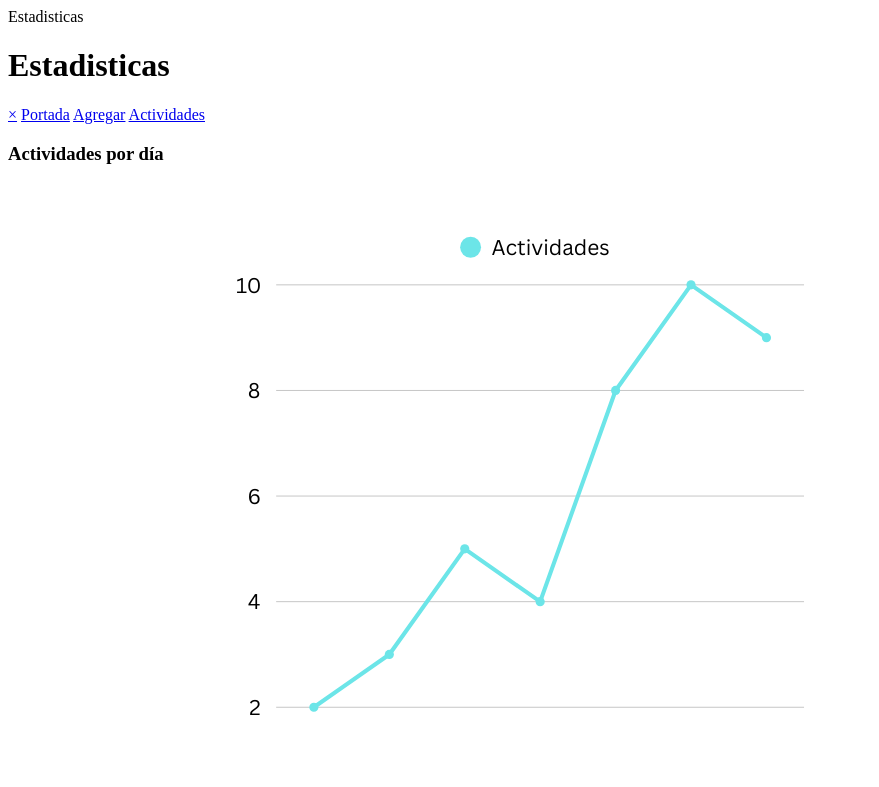
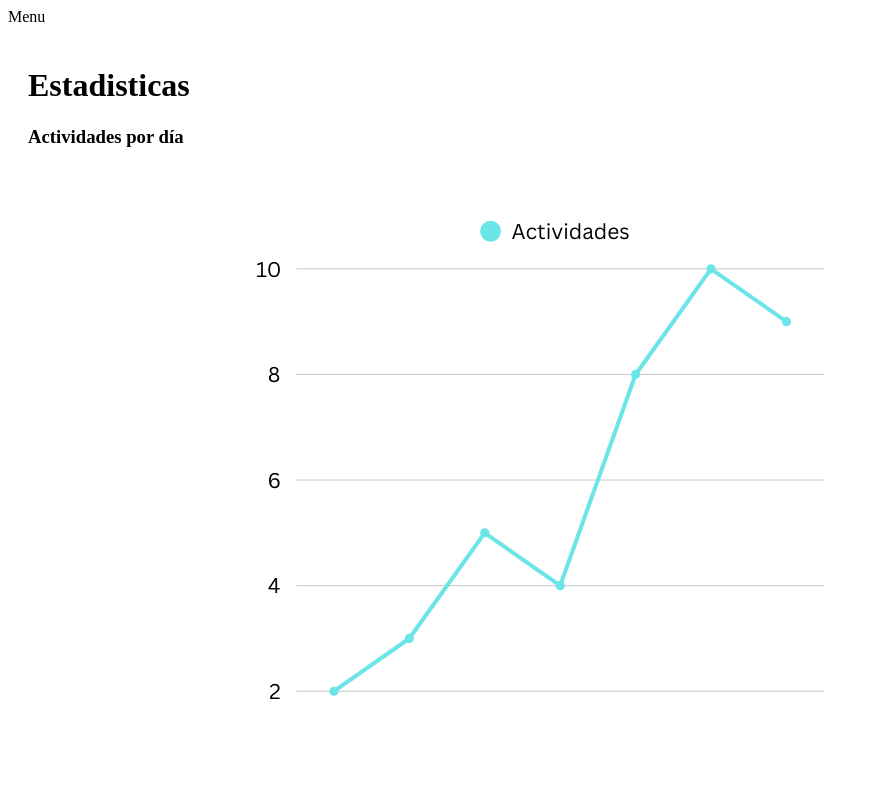
Before and after one commit to BritoEspNya/desarrollo_web_benjamin_brito, a plain HTML site: page estadisticas.html in a window 1280 px wide. Shown: the top 787 px of the page, without its empty margins (0-879 px from the left). Drawn offline with Linux system fonts and the light colour scheme.

Commit message:
Agreagado css para sidenav en todas los html

```diff
--- a/estadisticas.html
+++ b/estadisticas.html
@@ -1,17 +1,20 @@
 <!DOCTYPE html>
 <html>
 <head>
-    <tittle>Estadisticas</tittle>
+    <title>Estadisticas</title>
+    <link rel="stylesheet" type="text/css" href="styles.css">
 </head>
 <body>
-    <div>
-        <h1>Estadisticas</h1>
-    </div>
-    <div id="menu" class="menu-contenedor">
+    <div id="menu" class="sidenav">
         <a href="javascript:void(0)" class="closebtn" onclick="closeNav()">&times;</a>
         <a href="index.html">Portada</a>
         <a href="informar-actividad.html">Agregar</a>
         <a href="listado-actividades.html">Actividades</a>
+    </div>
+    <span onclick="openNav()">Menu</span>
+    <div id="main">
+        <div>
+            <h1>Estadisticas</h1>
         </div>
         <div id="estadisticas-div">
             <div id="grafico-1">
@@ -27,6 +30,9 @@
                 <img src="/resources/graphs/actividades-meses-barra.png">
             </div>
         </div>
-    <a href="index.html">Volver</a>
+    </div>
+
+    <a href="index.html">Portada</a>
+    <script src="/js/sidenav.js"></script>
 </body>
 </html>
--- /dev/null
+++ b/js/sidenav.js
@@ -0,0 +1,6 @@
+function openNav() {
+    document.getElementById("menu").style.width = "250px";
+}
+function closeNav() {
+    document.getElementById("menu").style.width = "0";
+}
--- /dev/null
+++ b/styles.css
@@ -0,0 +1,43 @@
+/* The side navigation menu */
+.sidenav {
+    height: 100%; /* 100% Full-height */
+    width: 0; /* 0 width - change this with JavaScript */
+    position: fixed; /* Stay in place */
+    z-index: 1; /* Stay on top */
+    top: 0; /* Stay at the top */
+    left: 0;
+    background-color: #111; /* Black*/
+    overflow-x: hidden; /* Disable horizontal scroll */
+    padding-top: 60px; /* Place content 60px from the top */
+    transition: 0.5s; /* 0.5 second transition effect to slide in the sidenav */
+  }
+
+  /* The navigation menu links */
+  .sidenav a {
+    padding: 8px 8px 8px 32px;
+    text-decoration: none;
+    font-size: 25px;
+    color: #818181;
+    display: block;
+    transition: 0.3s;
+  }
+
+  /* When you mouse over the navigation links, change their color */
+  .sidenav a:hover {
+    color: #f1f1f1;
+  }
+
+  /* Position and style the close button (top right corner) */
+  .sidenav .closebtn {
+    position: absolute;
+    top: 0;
+    right: 25px;
+    font-size: 36px;
+    margin-left: 50px;
+  }
+
+  /* Style page content - use this if you want to push the page content to the right when you open the side navigation */
+  #main {
+    transition: margin-left .5s;
+    padding: 20px;
+  }
```
Also changed, not shown: index.html (+11 -7 lines), informar-actividad.html (+11 -6 lines), listado-actividades.html (+11 -5 lines). Lines whose indentation alone changed are shown as unchanged.
